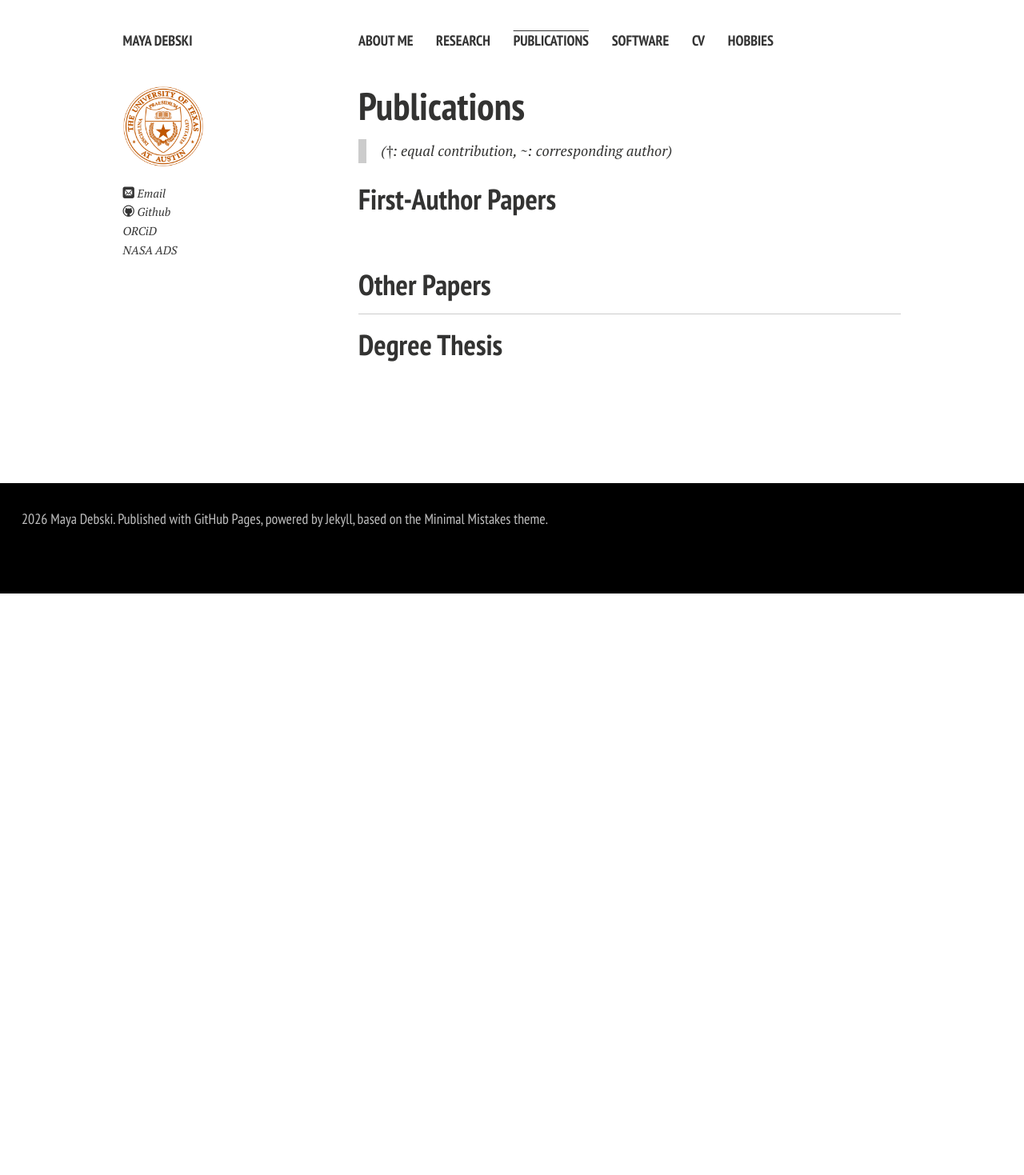
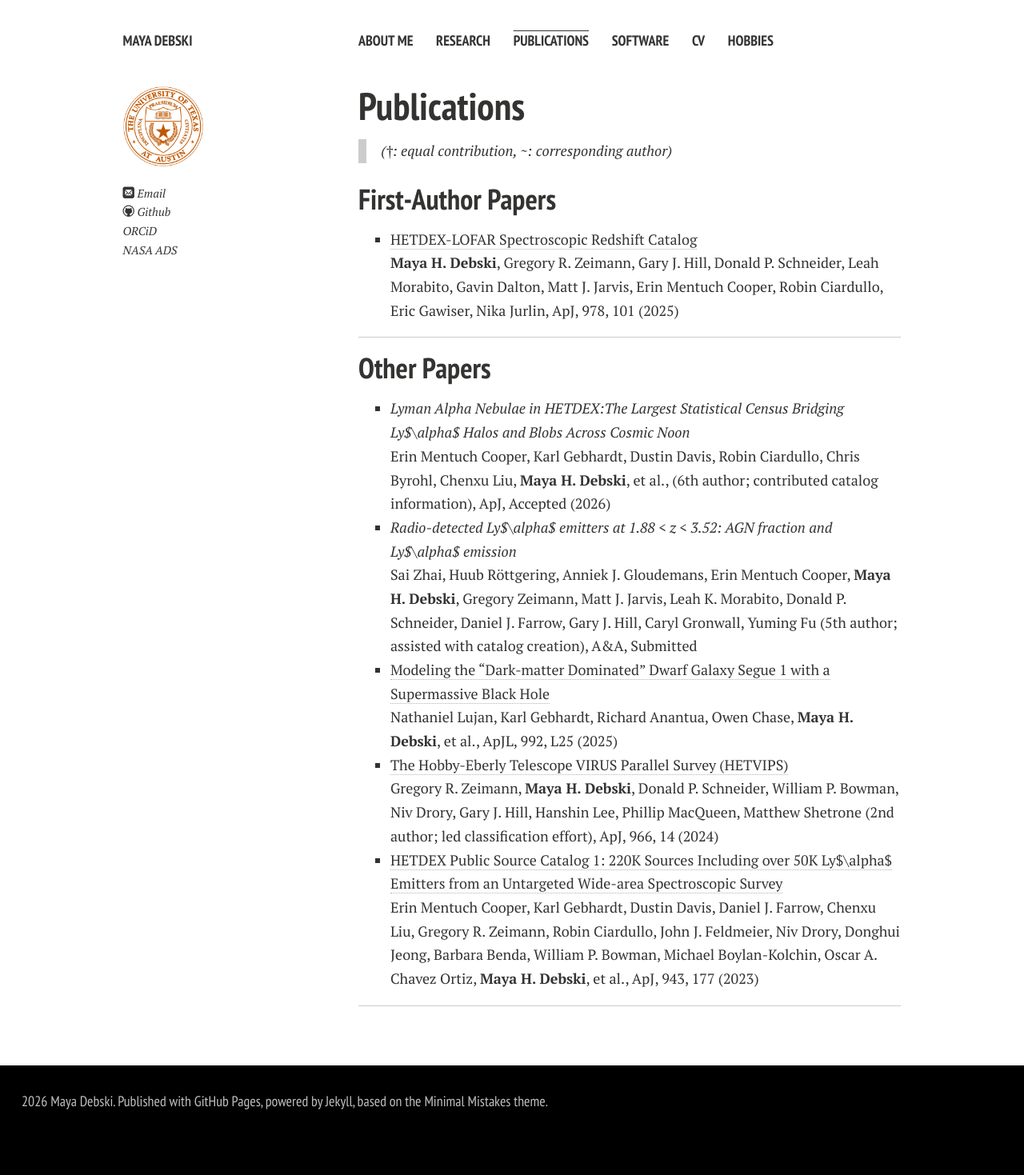
Before and after one commit to maya-debski/maya-debski.github.io, a Jekyll site: the page built from publications.md, in a window 1280 px wide. Shown: the whole page at 80% size. Built offline with Jekyll 4.4.1, drawn with Linux system fonts in a browser that asks for light colours; nearby versions of some CDN libraries; comment, search, counter and statistics services are not loaded; a style sheet for code colours, icons or effects is not loaded; before the commit the page ends 900 px from its top, so only the background shows below that.

Commit message:
[docs] added publications

```diff
--- a/publications.md
+++ b/publications.md
@@ -8,42 +8,26 @@ title: Publications
 
 ## First-Author Papers
 
-[//]: # (- [Graph Representation-based Model Poisoning on Federated Large Language Models]&#40;https://arxiv.org/abs/2507.01694&#41;<br>**Hanlin Cai**, Haofan Dong, Houtianfu Wang, Kai Li, Ozgur B. Akan~<br>Submitted to IEEE Communications Magazine, 2025.<br>)
+- [HETDEX-LOFAR Spectroscopic Redshift Catalog](https://ui.adsabs.harvard.edu/abs/2025ApJ...978..101D/abstract)<br>**Maya H. Debski**, Gregory R. Zeimann, Gary J. Hill, Donald P. Schneider, Leah Morabito, Gavin Dalton, Matt J. Jarvis, Erin Mentuch Cooper, Robin Ciardullo, Eric Gawiser, Nika Jurlin, ApJ, 978, 101 (2025)
 
-[//]: # ()
-[//]: # (  )
-[//]: # ()
-[//]: # (- [Semantic Communication for the Internet of Space: New Architecture, Challenges, and Future Vision]&#40;https://arxiv.org/abs/2503.23446&#41;<br>**Hanlin Cai**, Houtianfu Wang, Haofan Dong, Ozgur B. Akan~<br>Submitted to IEEE Communications Standards Magazine, 2025.<br>)
-
-[//]: # ()
-[//]: # (  )
-[//]: # ()
-[//]: # (- [Fundamental Limits of Cooperative Integrated Sensing and Communications over Low-Earth Orbit THz Satellite Channels]&#40;https://arxiv.org/abs/2510.19007&#41;<br>Haofan Dong, Houtianfu Wang, **Hanlin Cai**, Ozgur B. Akan~<br>Submitted to IEEE Transactions on Wireless Communications, 2026.<br>)
-
-[//]: # ()
-[//]: # (  )
-[//]: # (  )
-[//]: # (- [Environment-to-Link ISAC with Space-Weather Sensing for Ka-Band LEO Downlinks]&#40;https://arxiv.org/abs/2601.00820&#41;<br>Houtianfu Wang, Haofan Dong, **Hanlin Cai**, Ozgur B. Akan<br>Submitted to IEEE Transactions on Aerospace and Electronic Systems, 2026.<br>)
-
-  <br>
+---
 
 ## Other Papers
 
-
+- *Lyman Alpha Nebulae in HETDEX:The Largest Statistical Census Bridging Ly$\alpha$ Halos and Blobs Across Cosmic Noon*<br> Erin Mentuch Cooper, Karl Gebhardt, Dustin Davis, Robin Ciardullo, Chris Byrohl, Chenxu Liu, **Maya H. Debski**, et al., (6th author; contributed catalog information), ApJ, Accepted (2026)
+- *Radio-detected Ly$\alpha$ emitters at 1.88 < z < 3.52: AGN fraction and Ly$\alpha$ emission*<br> Sai Zhai, Huub Röttgering, Anniek J. Gloudemans, Erin Mentuch Cooper, **Maya H. Debski**, Gregory Zeimann, Matt J. Jarvis, Leah K. Morabito, Donald P. Schneider, Daniel J. Farrow, Gary J. Hill, Caryl Gronwall, Yuming Fu (5th author; assisted with catalog creation), A&A, Submitted
+- [Modeling the "Dark-matter Dominated" Dwarf Galaxy Segue 1 with a Supermassive Black Hole](https://ui.adsabs.harvard.edu/abs/2025ApJ...992L..25L/abstract)<br> Nathaniel Lujan, Karl Gebhardt, Richard Anantua, Owen Chase, **Maya H. Debski**, et al., ApJL, 992, L25 (2025)
+- [The Hobby-Eberly Telescope VIRUS Parallel Survey (HETVIPS)](https://ui.adsabs.harvard.edu/abs/2024ApJ...966...14Z/abstract)<br> Gregory R. Zeimann, **Maya H. Debski**, Donald P. Schneider, William P. Bowman, Niv Drory, Gary J. Hill, Hanshin Lee, Phillip MacQueen, Matthew Shetrone (2nd author; led classification effort), ApJ, 966, 14 (2024)
+- [HETDEX Public Source Catalog 1: 220K Sources Including over 50K Ly$\alpha$ Emitters from an Untargeted Wide-area Spectroscopic Survey](https://ui.adsabs.harvard.edu/abs/2023ApJ...943..177M/abstract)<br>Erin Mentuch Cooper, Karl Gebhardt, Dustin Davis, Daniel J. Farrow, Chenxu Liu, Gregory R. Zeimann, Robin Ciardullo, John J. Feldmeier, Niv Drory, Donghui Jeong, Barbara Benda, William P. Bowman, Michael Boylan-Kolchin, Oscar A. Chavez Ortiz, **Maya H. Debski**, et al., ApJ, 943, 177 (2023)
 
 
 ---
 
-## Degree Thesis
-
-[//]: # (- [Semantic Communication for the Internet of Everything: From Molecular to Space Networks]&#40;https://caihanlin.com/mypaper/thesis/MPhil_thesis.pdf&#41;<br>**Hanlin Cai** &#40;Advisor: Dr. Ozgur B. Akan&#41;.<br>Examiners: [Dr. Sasitharan Balasubramaniam]&#40;https://computing.unl.edu/person/sasitharan-balasubramaniam/&#41;, [Dr. Qixiang Cheng]&#40;https://www.eng.cam.ac.uk/profiles/qc223&#41;.<br>Thesis awarded Distinction.<br>)
+[//]: # ()
+[//]: # (## Degree Thesis)
 
 [//]: # ()
-[//]: # (- [Hybrid Detection Mechanism for Spoofing Attacks in Bluetooth Low Energy Networks]&#40;https://caihanlin.com/mypaper/thesis/UG-thesis.pdf&#41;<br>**Hanlin Cai** &#40;Advisor: Dr. Zhezhuang Xu&#41;.<br>Best Bachelor Thesis Award &#40;Top 1/300&#41;.<br>)
+[//]: # (- )
 
 [//]: # ()
-[//]: # (- [Industrial Inspection System based on Intelligent IoT and Bionic Quadruped Robot]&#40;https://caihanlin.com/mypaper/thesis/IP-report.pdf&#41;<br>**Hanlin Cai** &#40;Advisor: Dr. Zhezhuang Xu, Yuxiong Xia&#41;.<br>Industrial Placement Report at China Huading Tech.<br>)
-
-  <br>
-
-<br>
+[//]: # (---)
```
